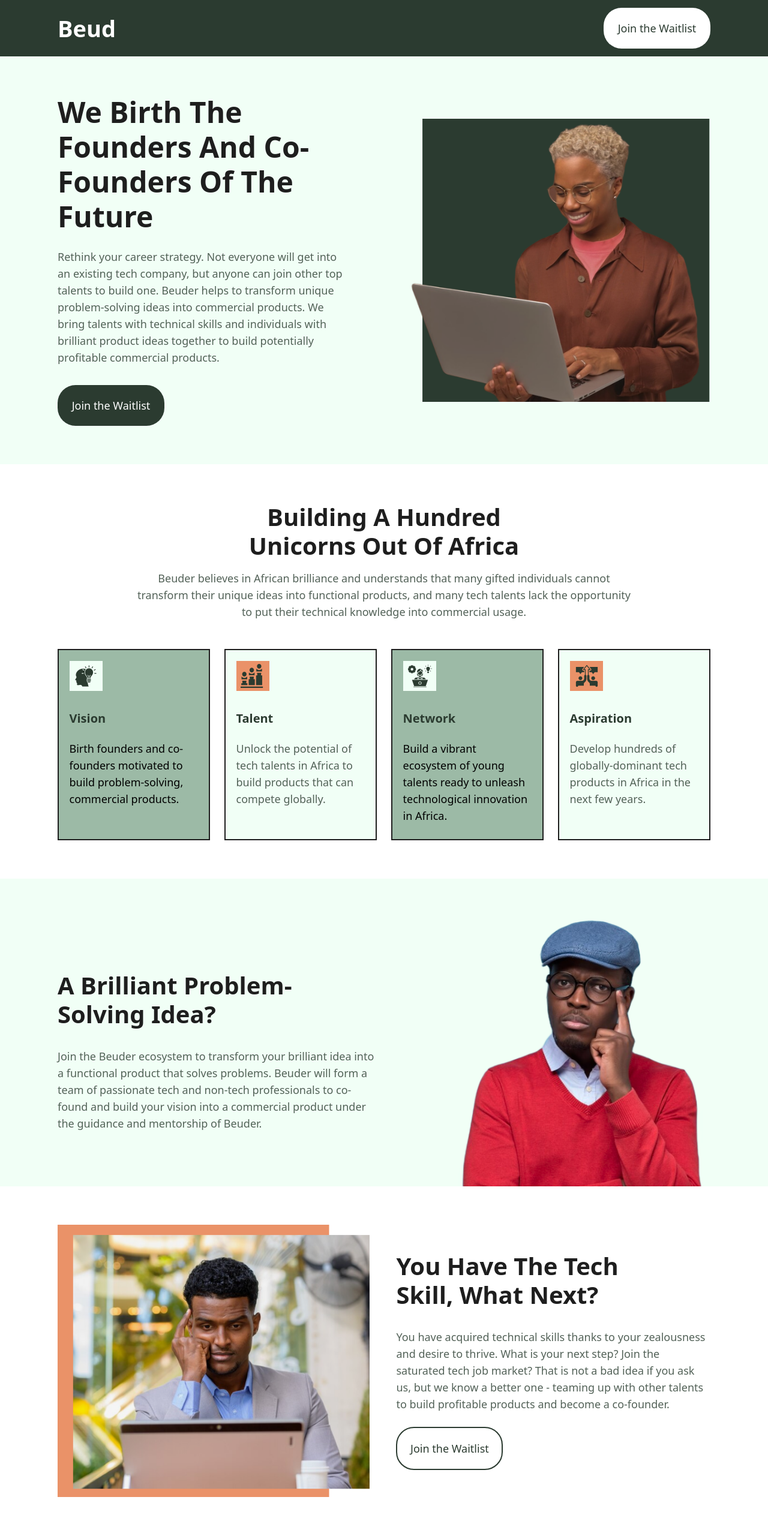
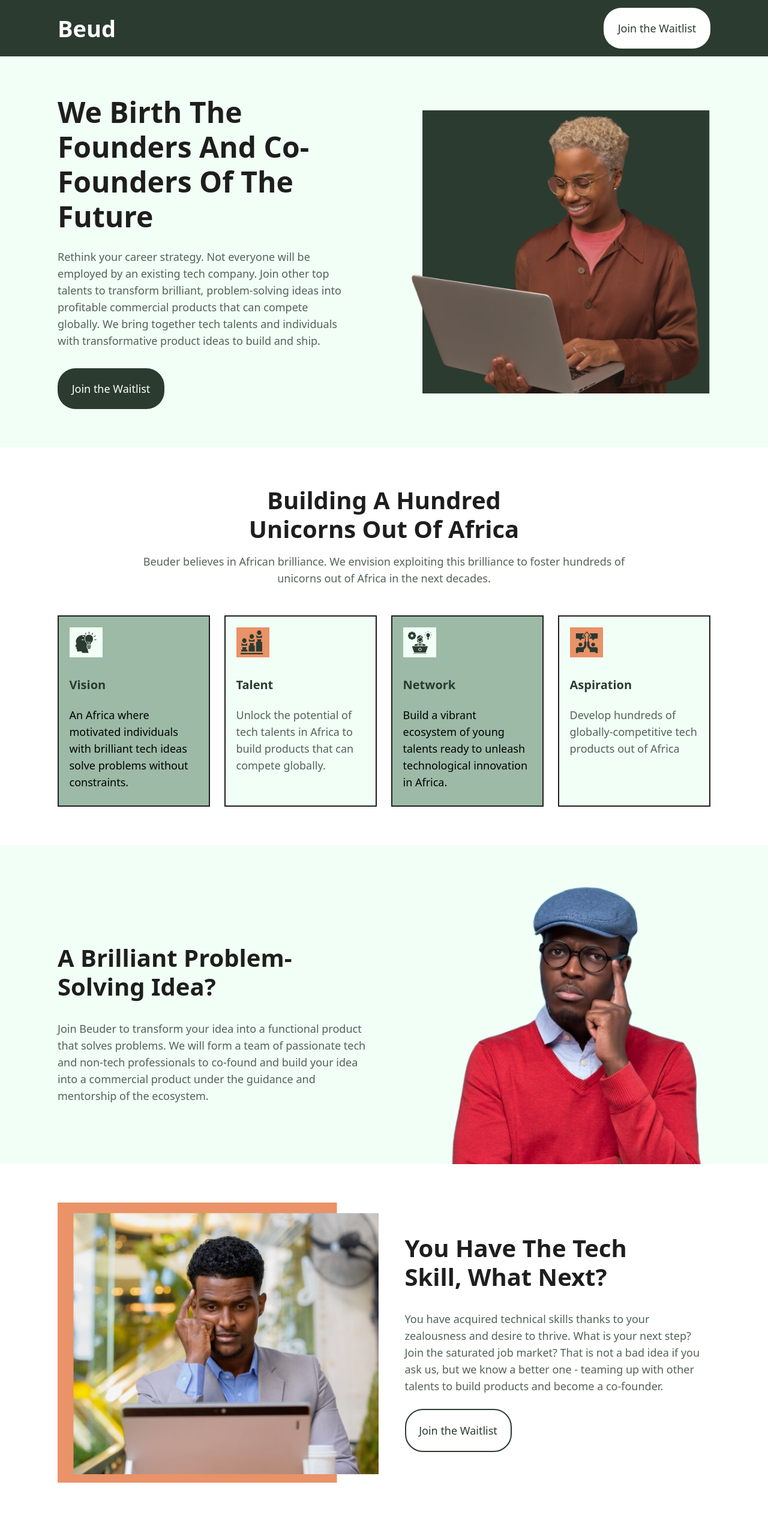
Before and after one commit to BowaDAO/Beud, a React (Vite) app: page / in a window 1280 px wide. Shown: the top 2566 px of the page at 60% size. Built offline with nearby package versions, Linux system fonts and the light colour scheme.

Commit message:
Changed website copy

```diff
--- a/src/components/FAQ.jsx
+++ b/src/components/FAQ.jsx
@@ -25,7 +25,13 @@ const FAQ = ({ answer, question }) => {
         </button>
       </div>
 
-      {show && <p>{answer}</p>}
+      {show && (
+        <article className="flex flex-col gap-2">
+          {answer.map((item, index) => {
+            return <ul key={index}>{item} </ul>;
+          })}
+        </article>
+      )}
     </div>
   );
 };
--- a/src/components/Hero.jsx
+++ b/src/components/Hero.jsx
@@ -11,18 +11,19 @@ const Hero = () => {
             We Birth The Founders And Co-Founders Of The Future
           </h1>
           <h2 className="md:text-lg text-base font-medium text-grey">
-            Rethink your career strategy. Not everyone will get into an existing
-            tech company, but anyone can join other top talents to build one.
-            Beuder helps to transform unique problem-solving ideas into
-            commercial products. We bring talents with technical skills and
-            individuals with brilliant product ideas together to build
-            potentially profitable commercial products.
+            Rethink your career strategy. Not everyone will be employed by an
+            existing tech company. Join other top talents to transform
+            brilliant, problem-solving ideas into profitable commercial products
+            that can compete globally. We bring together tech talents and
+            individuals with transformative product ideas to build and ship.
           </h2>
         </article>
         <button
           className={`text-white bg-main rounded-[30px] md:p-5 px-5 py-4 md:text-lg text-base font-medium md:w-[178px] w-[163px] hover:opacity-80`}
         >
-          Join the Waitlist
+          <a href="  Join the Waitlist" target="_blank">
+            Join the Waitlist
+          </a>
         </button>
       </div>
       <div className="w-full lg:w-[583px] h-full ">
--- a/src/components/NavigationBar.jsx
+++ b/src/components/NavigationBar.jsx
@@ -10,7 +10,9 @@ const NavigationBar = ({ openSidebar }) => {
         <button
           className={`text-main bg-white rounded-[30px] md:p-5 px-5 py-4 md:text-lg text-base font-medium md:w-[178px] w-[163px] hover:opacity-80`}
         >
-          Join the Waitlist
+          <a href="https://forms.gle/Ac9jwx2nNwipgFUW7" target="_blank">
+            Join the Waitlist
+          </a>
         </button>
       </span>
 
--- a/src/containers/Idea.jsx
+++ b/src/containers/Idea.jsx
@@ -9,11 +9,10 @@ const Idea = () => {
           A Brilliant Problem-Solving Idea?
         </h2>
         <p className="md:text-lg text-base font-medium text-grey">
-          Join the Beuder ecosystem to transform your brilliant idea into a
-          functional product that solves problems. Beuder will form a team of
-          passionate tech and non-tech professionals to co-found and build your
-          vision into a commercial product under the guidance and mentorship of
-          Beuder.
+          Join Beuder to transform your idea into a functional product that
+          solves problems. We will form a team of passionate tech and non-tech
+          professionals to co-found and build your idea into a commercial
+          product under the guidance and mentorship of the ecosystem.
         </p>
       </article>
       <div className="max-w-[482px]">
--- a/src/containers/Mission.jsx
+++ b/src/containers/Mission.jsx
@@ -11,10 +11,9 @@ const Mission = () => {
           Building A Hundred Unicorns Out Of Africa
         </h2>
         <p className="text-grey font-medium text-base md:text-lg">
-          Beuder believes in African brilliance and understands that many gifted
-          individuals cannot transform their unique ideas into functional
-          products, and many tech talents lack the opportunity to put their
-          technical knowledge into commercial usage.
+          Beuder believes in African brilliance. We envision exploiting this
+          brilliance to foster hundreds of unicorns out of Africa in the next
+          decades.
         </p>
       </div>
       <div className="grid xl:grid-cols-4 gap-6 md:grid-cols-2 grid-cols-1">
--- a/src/containers/Tech.jsx
+++ b/src/containers/Tech.jsx
@@ -14,16 +14,18 @@ const Tech = () => {
         </h2>
         <p className="md:text-lg text-base font-medium text-grey">
           You have acquired technical skills thanks to your zealousness and
-          desire to thrive. What is your next step? Join the saturated tech job
+          desire to thrive. What is your next step? Join the saturated job
           market? That is not a bad idea if you ask us, but we know a better one
-          - teaming up with other talents to build profitable products and
-          become a co-founder.
+          - teaming up with other talents to build products and become a
+          co-founder.
         </p>
 
         <button
           className={`text-main bg-white border-[2px] border-main rounded-[30px] md:p-5 px-5 py-4 md:text-lg text-base font-medium md:w-[178px] w-[163px] lg:mt-[-8px] mt-4 hover:opacity-80`}
         >
-          Join the Waitlist
+          <a href="https://forms.gle/Ac9jwx2nNwipgFUW7" target="_blank">
+            Join the Waitlist
+          </a>
         </button>
       </article>
     </section>
--- a/src/data/data.js
+++ b/src/data/data.js
@@ -2,28 +2,37 @@ import { icons } from "../constants";
 export const faqData = [
   {
     question: "What is Beuder?",
-    answer:
+    answer: [
       "Beuder is a tech ecosystem on a mission to foster the birth of more problem-solving, global-standard products in Africa.",
+    ],
   },
   {
     question: "Who Can Join Beuder?",
-    answer:
-      "Beuder is home to both tech and non-tech talents. We bring together individuals with unique problem-solving ideas and exceptionally skilled talents to build commercial products. To mention a few tech professionals: software engineers, web developers, frontend engineers, backend engineers, DevOps engineers, product designers, UI UX designers, copywriters, technical writers, product managers, project managers, cloud engineers, etc.  ",
+    answer: [
+      "Beuder is home to both tech and non-tech talents. We bring together individuals with unique problem-solving ideas and exceptionally skilled talents to build commercial products.",
+      "To mention a few tech professionals: software engineers, web developers, frontend engineers, backend engineers, DevOps engineers, product designers, UI UX designers, copywriters, technical writers, product managers, project managers, cloud engineers, etc. ",
+    ],
   },
   {
     question: "How Does The Ecosystem Operate?",
-    answer:
-      "1. Individuals with brilliant product ideas will submit brief proposals telling the ecosystem about the problems they intend to solve. 2. Industry experts will vet the proposals to select the ones with great potential. 3. We will form a robust team of talents to build the product MVP.",
+    answer: [
+      "1. Individuals with brilliant product ideas will submit brief proposals telling the ecosystem about the problems they intend to solve.",
+      "2. Industry experts will vet the proposals to select the ones with great potential.",
+      "3. We will form a robust team of talents to build the product MVP.",
+    ],
   },
   {
     question: "How Do You Vet Tech Talents?",
-    answer:
-      "Beuder strives to bring in highly motivated talents who can deliver exceptional value. We conduct fair interviews (portfolio inspection and short assignment) to inspect the talent’s technical skills. However, Beuder leans towards the motivation and desire of an individual to build.",
+    answer: [
+      "Beuder strives to bring in highly motivated talents who can deliver exceptional value.",
+      "We conduct fair interviews (portfolio inspection and short assignment) to inspect the talent’s technical skills. However, Beuder leans towards the motivation and desire of an individual to build.",
+    ],
   },
   {
     question: "How Do I Join The Ecosystem?",
-    answer:
+    answer: [
       "Please use the “Join the waitlist” button to navigate the form page. We will reach out to you in a while.",
+    ],
   },
 ];
 
@@ -32,7 +41,7 @@ export const missionData = [
     id: 1,
     thumbNail: icons.vision,
     title: "vision",
-    body: "Birth founders and co-founders motivated to build problem-solving, commercial products.",
+    body: "An Africa where motivated individuals with brilliant tech ideas solve problems without constraints.",
   },
   {
     id: 2,
@@ -50,7 +59,7 @@ export const missionData = [
     id: 4,
     thumbNail: icons.aspire,
     title: "aspiration",
-    body: "Develop hundreds of globally-dominant tech products in Africa in the next few years.",
+    body: "Develop hundreds of globally-competitive tech products out of Africa",
   },
 ];
 
```
